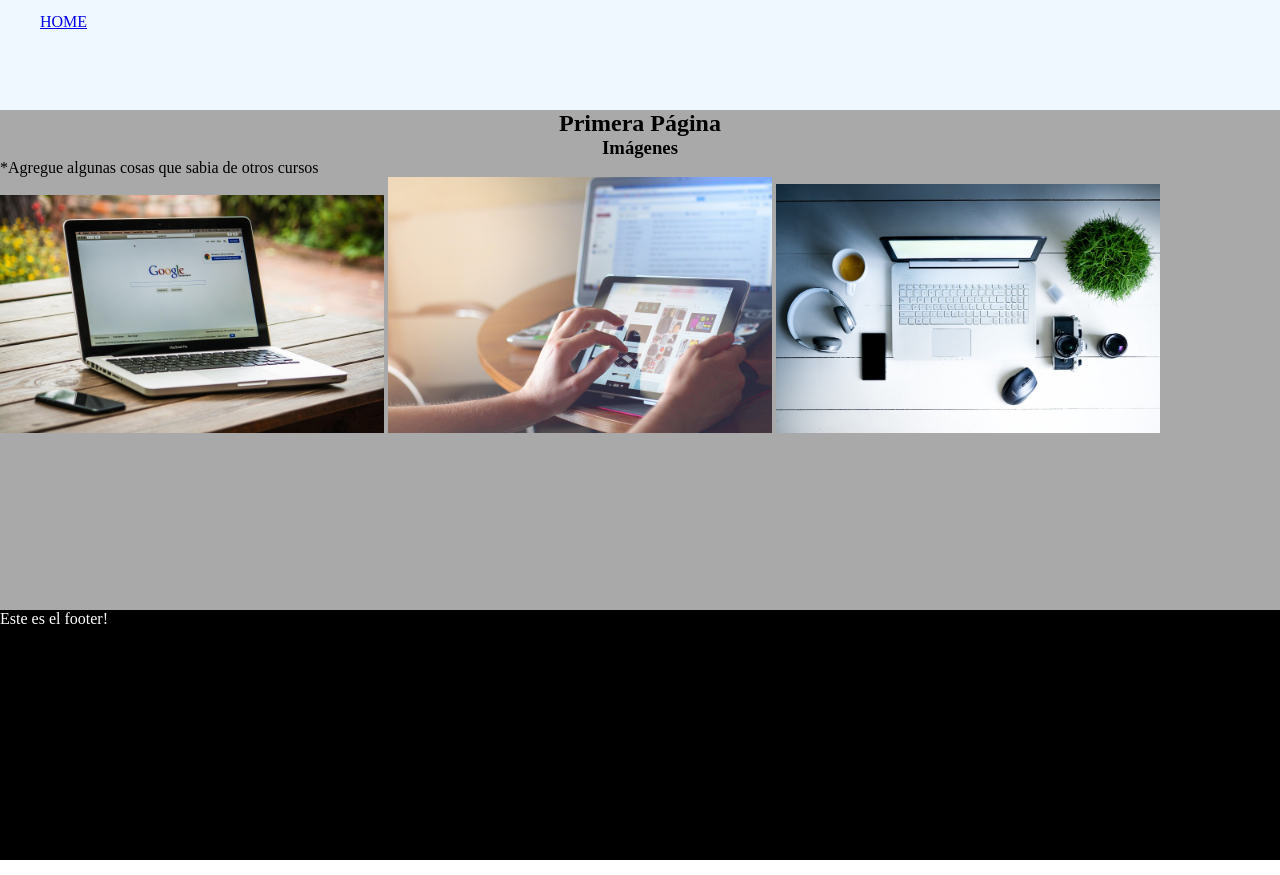
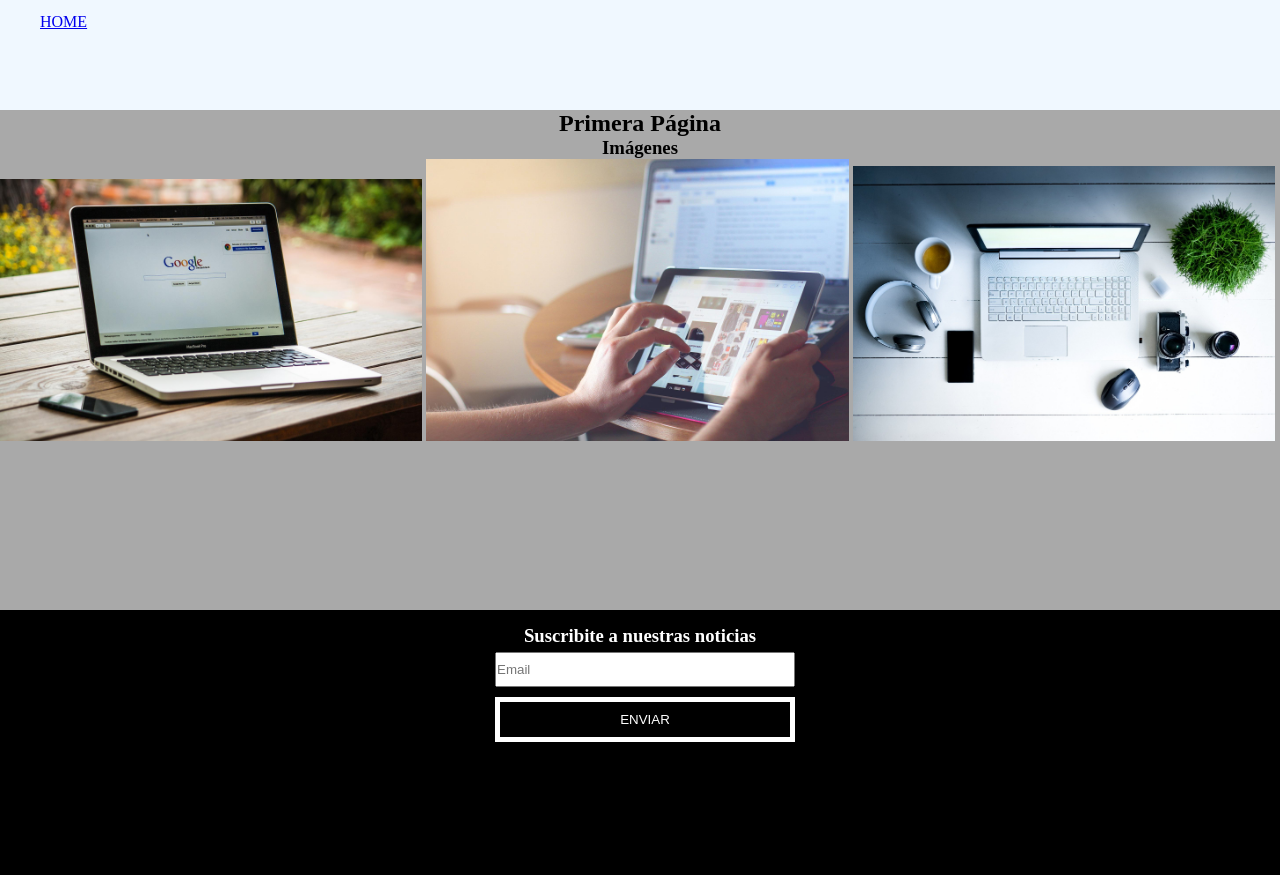
Before and after one commit to elrodri3165/Tarea1, a plain HTML site: page index.html in a window 1280 px wide. Shown: the part 40-915 px from the top of the page. Drawn offline with Linux system fonts and the light colour scheme.

Commit message:
mejoras visuales

```diff
--- a/css/estilos.css
+++ b/css/estilos.css
@@ -4,7 +4,7 @@ body{
 }
 
 img{
-    max-width: 30%;
+    max-width: 33%;
     margin: auto;
 }
 
@@ -36,4 +36,36 @@ footer{
     background-color: black;
     color:white;
     height: 250px;
+    padding-top: 15px;
 }
+
+.centrado{
+    text-align: center;
+}
+
+.form{
+    width: 300px;
+    margin: auto;
+}
+
+input{
+    height: 35px;
+    width: 100%;
+    margin: 5px;
+    padding: 0px;
+    box-sizing: border-box;
+}
+
+.boton{
+    display: block;
+    border: 5px white solid;
+    height: 45px;
+    background-color: black;
+    color: white;
+}
+
+.boton:hover{
+    cursor: pointer;
+    background-color: white;
+    color: black;
+}
--- a/index.html
+++ b/index.html
@@ -19,18 +19,21 @@
     </header>
 
     <main>
-    <h2>Primera Página</h2>
-    <h3>Imágenes</h3>
-    <p>*Agregue algunas cosas que sabia de otros cursos</p>
-    <img src="img/foto1.jpg" alt="">
-    <img src="img/foto2.jpg" alt="">
-    <img src="img/foto3.jpg" alt="">
+        <h2>Primera Página</h2>
+        <h3>Imágenes</h3>
+        <img src="img/foto1.jpg" alt="">
+        <img src="img/foto2.jpg" alt="">
+        <img src="img/foto3.jpg" alt="">
 
     </main>
 
     <footer>
 
-    <p>Este es el footer!</p>
+        <h3 class="centrado">Suscribite a nuestras noticias</h3>
+        <div class="form">
+            <input type="email" placeholder="Email">
+            <input type="submit" value="ENVIAR" class="boton">
+        </div>
 
     </footer>
 
```
